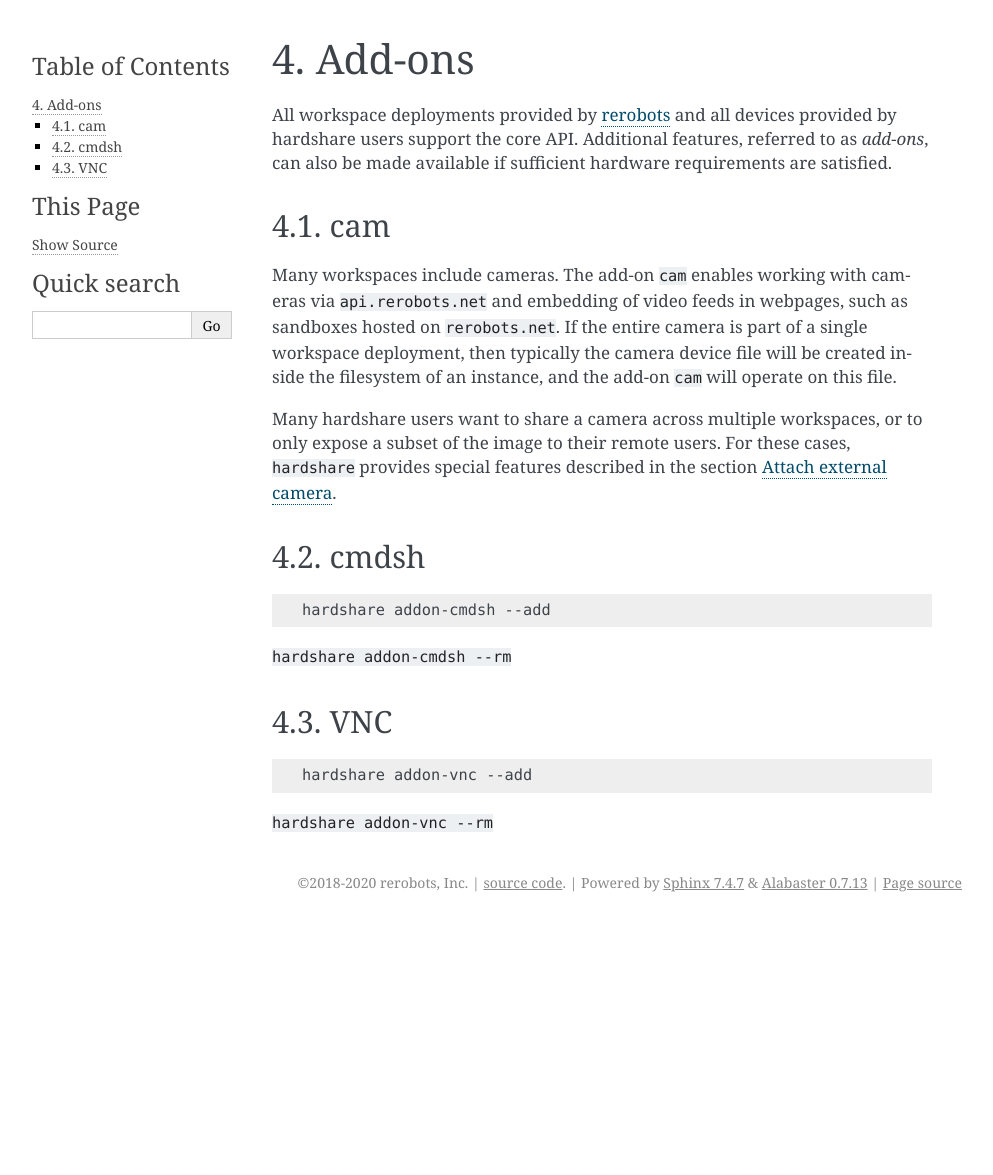
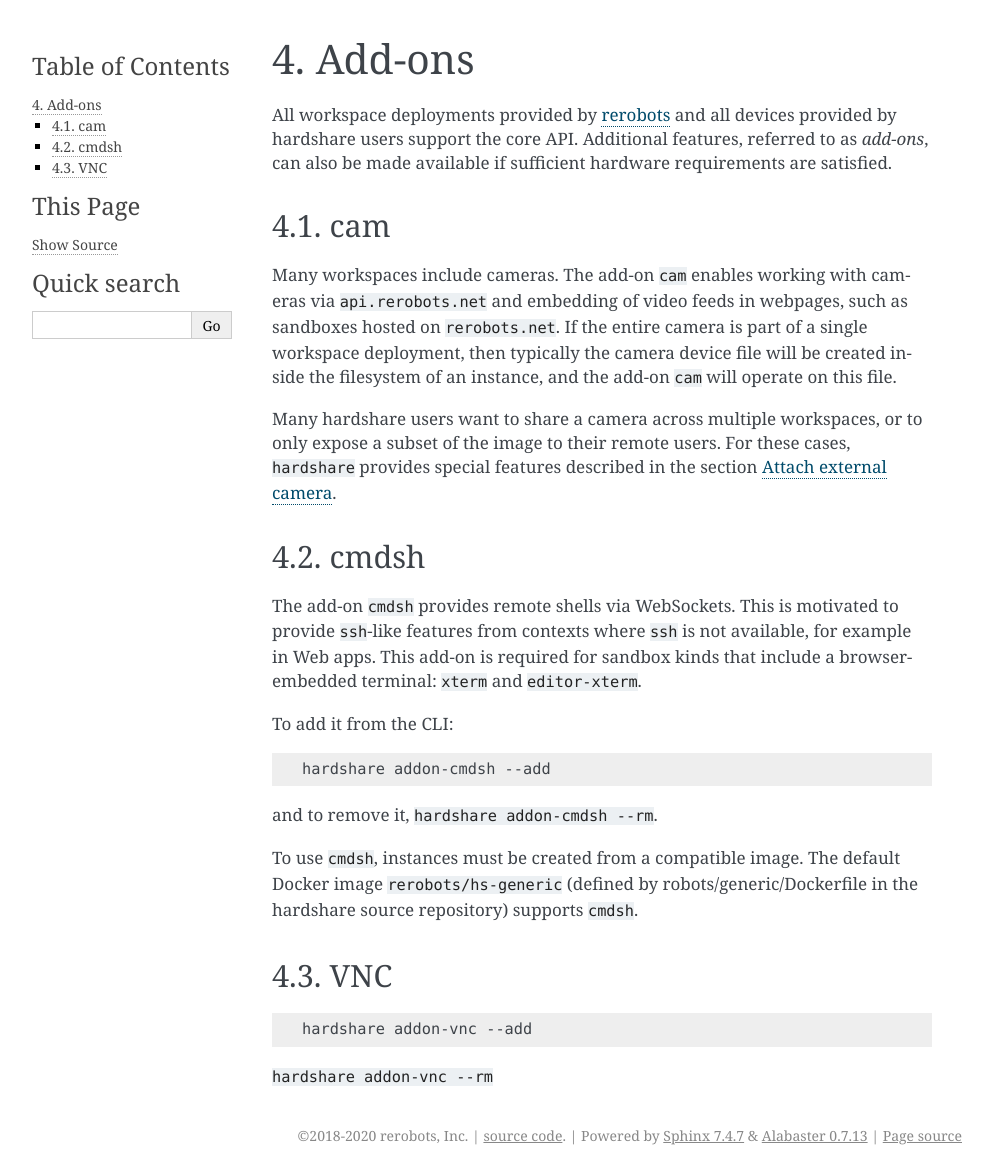
Before and after one commit to rerobots/hardshare, a Sphinx documentation site: the page built from doc/addons.rst, in a window 1280 px wide. Shown: the whole page, without its empty margins (148-1141 px from the left). Built offline with Sphinx 7.4.7, drawn with Linux system fonts in a browser that asks for light colours; the version number is read from the project's files by our own code; before the commit the page ends 922 px from its top, so only the background shows below that.

Commit message:
DOC: about add-on cmdsh

```diff
--- a/doc/addons.rst
+++ b/doc/addons.rst
@@ -27,11 +27,20 @@ only expose a subset of the image to their remote users. For these cases,
 cmdsh
 -----
 
-::
+The add-on ``cmdsh`` provides remote shells via WebSockets. This is motivated to
+provide ``ssh``-like features from contexts where ``ssh`` is not available, for
+example in Web apps. This add-on is required for sandbox kinds that include a
+browser-embedded terminal: ``xterm`` and ``editor-xterm``.
+
+To add it from the CLI::
 
   hardshare addon-cmdsh --add
 
-``hardshare addon-cmdsh --rm``
+and to remove it, ``hardshare addon-cmdsh --rm``.
+
+To use ``cmdsh``, instances must be created from a compatible image. The default
+Docker image ``rerobots/hs-generic`` (defined by robots/generic/Dockerfile in
+the hardshare source repository) supports ``cmdsh``.
 
 
 VNC
```
